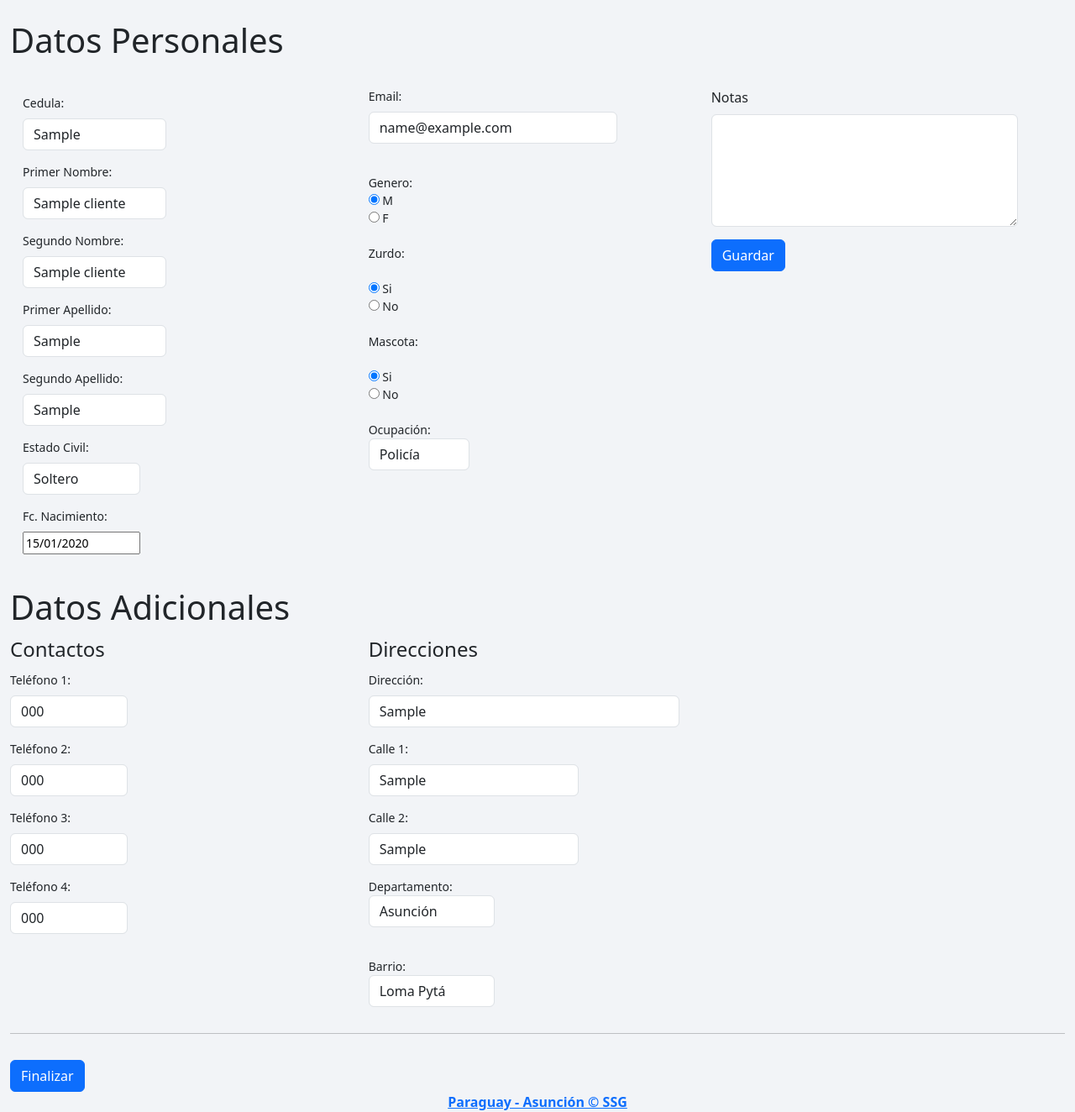
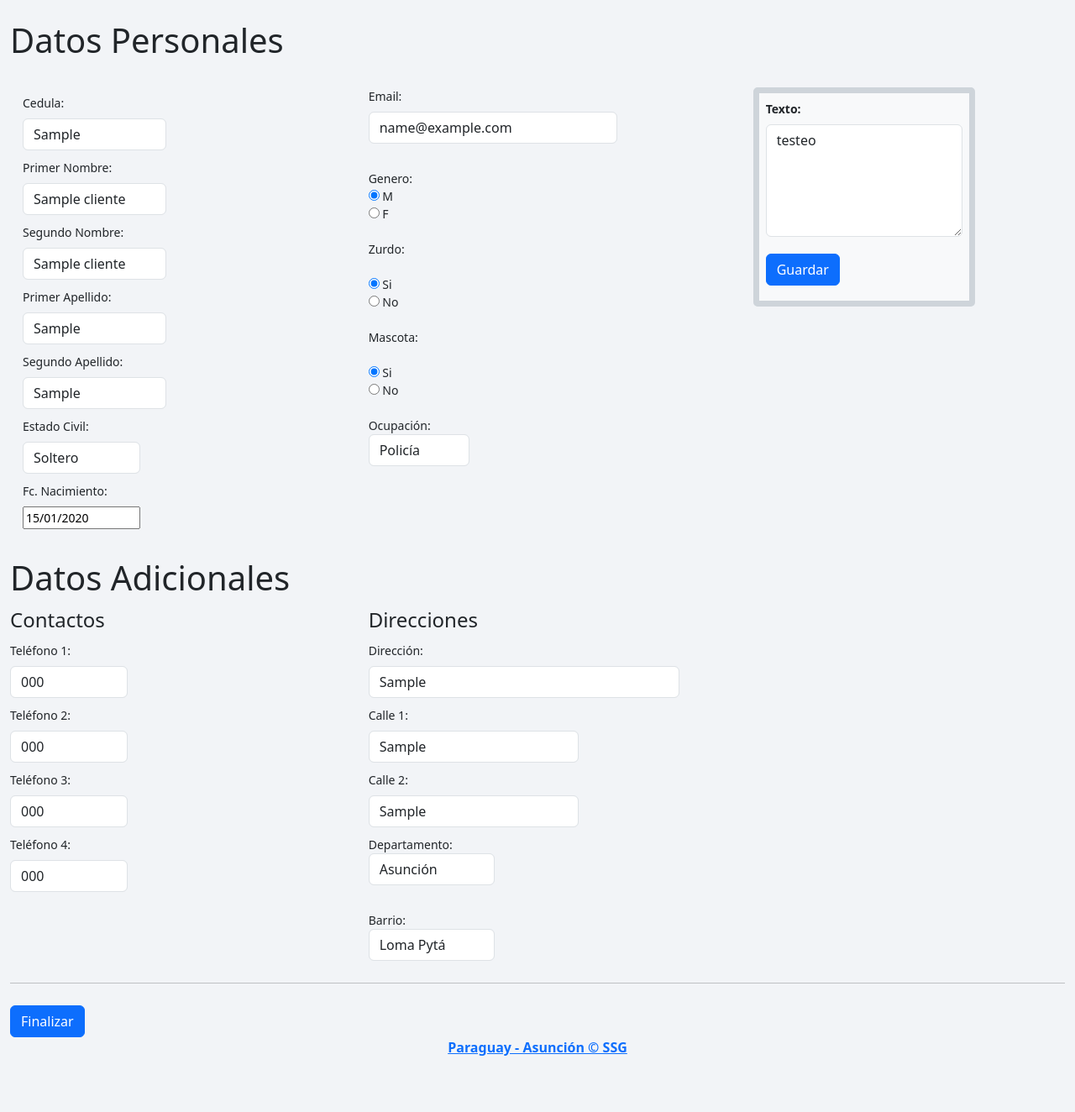
Before and after one commit to Samaniek/ssg_televentas, a Django app: page /cliente/ in a window 1280 px wide. Shown: the whole page at 84% size. After the commit the page ends 1257 px from the top, so only its background shows below. Run offline with Django 5.2, Linux system fonts and the light colour scheme; tables that the repository leaves empty hold one stand-in row (values such as "Sample post"); some libraries are stand-ins or nearby versions.

Commit message:
actualizando el formulario de Notas

```diff
--- a/callssg/callssg/forms.py
+++ b/callssg/callssg/forms.py
@@ -32,4 +32,7 @@ class ClienteForm(forms.ModelForm):
 class NotasForm(forms.ModelForm):
     class Meta:
         model = Notas
-        fields = ['notas']
+        fields = ['texto']
+        widgets = {
+            'cliente': forms.HiddenInput()
+        }
--- a/callssg/callssg/models.py
+++ b/callssg/callssg/models.py
@@ -1,5 +1,4 @@
 from django.db import models
-
 
 class Cliente(models.Model):
 
@@ -32,19 +31,12 @@ class Meta:
 
 
 class Notas(models.Model):
-    notas = models.TextField(blank=True, null=True, max_length=255)
+    cliente = models.ForeignKey(Cliente, on_delete=models.CASCADE)
+    texto = models.TextField()
+    fecha = models.DateTimeField(auto_now_add=True)
 
     def __str__(self):
-        return self.notas[:50]  # Retorna los primeros 50 caracteres del contenido como representación de cadena
-
-
-
-
-
-
-
-
-
+        return self.texto
 
 
 #class Operador(models.Model):
--- a/callssg/callssg/settings.py
+++ b/callssg/callssg/settings.py
@@ -12,6 +12,7 @@ https://docs.djangoproject.com/en/5.0/ref/settings/
 
 from pathlib import Path
 import mysql.connector
+import os
 
 # Build paths inside the project like this: BASE_DIR / 'subdir'.
 BASE_DIR = Path(__file__).resolve().parent.parent
@@ -56,7 +57,7 @@ ROOT_URLCONF = 'callssg.urls'
 TEMPLATES = [
     {
         'BACKEND': 'django.template.backends.django.DjangoTemplates',
-        'DIRS': [],
+        'DIRS': [os.path.join(BASE_DIR, 'templates')],
         'APP_DIRS': True,
         'OPTIONS': {
             'context_processors': [
--- a/callssg/callssg/static/css/main.css
+++ b/callssg/callssg/static/css/main.css
@@ -9,11 +9,11 @@ fieldset {
 }
 
 .form-group {
-   margin-bottom: 15px;
+   margin-bottom: 10px;
 }
 
 .btn {
-   margin-top: 15px;
+   margin-top: 10px;
 }
 
 .form-control {
@@ -30,4 +30,25 @@ fieldset {
 
 .container_notas {
    padding-right: 100px;
+   font-size: 14px;
 }
+
+
+.container_notas {
+   background-color: #f8f9fa;
+   border: 7px solid #ced4da;
+   border-radius: 5px;
+   padding: 8px;
+}
+
+.container_notas form {
+   margin-bottom: 0; /* Para eliminar el espacio inferior entre el formulario y el botón */
+}
+
+.container_notas label {
+   font-weight: bold;
+}
+
+.container_notas textarea {
+   margin-bottom: 10px;
+}
--- a/callssg/callssg/templates/cliente.html
+++ b/callssg/callssg/templates/cliente.html
@@ -139,8 +139,8 @@
                                 </td>
                                 <br>
                                 <br>
+
                                 <!-- Ocupación -->
-                                {{ form.as_p }}
                                 <td align="center">Ocupación:</td>
                                 <div class="container_bloque_seleccion">
                                     <div class="form-group">
@@ -158,21 +158,14 @@
                                 </div>
                             </fieldset>
                         </div>
-
-                        <!-- Tercera columna -->
-                        <div class="col-md-4" style="padding-left: 100px;"> <!-- Mover el bloque notas -->
-                            <!-- NOTAS-->
+                           <!-- Notas -->
+                            <div class="col-md-4" style="padding-left: 150px;">
                                 <div class="container_notas">
-                                <form method="post" action="{% url 'agregar_notas' %}">
+                                    <form method="post" action="{% url 'clientes_view' %}">
                                         {% csrf_token %}
-                                    {{ form.as_p }}
                                         <div class="form-group">
-                                        <label for="Notas">Notas</label>
-                                        <textarea class="form-control" rows="5" id="notas" name="notas" style="width: 170%;">
-                                            {% for nota in notas_guardadas %}
-                                            {{ nota.notas }}
-                                            {% endfor %}
-                                        </textarea>
+                                            <label for="notas_texto" class="form-label">Texto:</label>
+                                            <textarea class="form-control" id="notas_texto" name="notas_texto" rows="5" style="width: 100%;">{% if ultima_nota %}{{ ultima_nota.texto }}{% else %}testeo{% endif %}</textarea>
                                             <button type="submit" class="btn btn-primary">Guardar</button>
                                         </div>
                                     </form>
--- a/callssg/callssg/urls.py
+++ b/callssg/callssg/urls.py
@@ -3,8 +3,8 @@ from django.urls import path
 from . import views
 
 urlpatterns = [
-    path('cliente/', views.clientes_view, name='cliente'),
-    path('agregar_notas/', views.agregar_notas, name='agregar_notas'),
+    path('cliente/', views.clientes_view, name='clientes_view'),
+    #path('agregar_notas/', views.agregar_notas, name='agregar_notas'),
     #path('cliente/<str:cliente_cedula>/', views.clientes_view, name='cliente_view'),
     #path('cliente/', views.guardar_cliente, name='guardar_cliente'),  # Nueva ruta para manejar el guardado del cliente
     #path('cliente/', views.clientes_view, name='cliente'),
--- a/callssg/callssg/views.py
+++ b/callssg/callssg/views.py
@@ -2,7 +2,7 @@ from django.core.paginator import Paginator
 from django.shortcuts import render, redirect
 from .models import Cliente, Notas
 from .forms import NotasForm
-
+from django.shortcuts import get_object_or_404
 #from .forms import ClienteForm
 
 def clientes_view(request):
@@ -18,46 +18,39 @@ def clientes_view(request):
     # Obtener la página actual
     page_obj = paginator.get_page(page_number)
 
-    # Renderizar la plantilla con los datos paginados
-    context = {'page_obj': page_obj}
-    return render(request, 'cliente.html', context)
+    # Obtener la cédula del cliente actual, si no se proporciona, tomar el primer cliente de la base de datos
+    cliente_id = request.POST.get('cliente')
+    if not cliente_id:
+        primer_cliente = clientes.first()
+        if not primer_cliente:
+            return HttpResponse("No hay clientes en la base de datos")  # O maneja de alguna otra manera si no hay clientes
+        cliente_id = primer_cliente.cedula
 
+    # Obtener el cliente actual
+    cliente = get_object_or_404(Cliente, cedula=cliente_id)
 
-def agregar_notas(request):
+    # Obtener la última nota del cliente
+    ultima_nota = cliente.notas_set.last()
+
     if request.method == 'POST':
         form = NotasForm(request.POST)
         if form.is_valid():
-            form.save()
-            notas = form.cleaned_data['notas']
-            print("Notas guardadas:", notas)  # Agregar este print para verificar el guardado de las notas
+            nota_texto = form.cleaned_data['texto']
+            if ultima_nota:
+                # Si ya hay una nota para este cliente, actualízala
+                ultima_nota.texto = nota_texto
+                ultima_nota.save()
+            else:
+                # Si no hay una nota para este cliente, crea una nueva
+                nueva_nota = Notas(cliente=cliente, texto=nota_texto)
+                nueva_nota.save()
+            return redirect('clientes_view')  # Redirige a la vista para evitar resubmitir el formulario
+    else:
+        form = NotasForm(initial={'cliente': cliente_id})  # Inicializa el formulario con el ID del cliente
 
-            # Recuperar las notas guardadas en la base de datos
-            notas_guardadas = Notas.objects.all()  # Asegúrate de importar el modelo Notas
-            print("Notas recuperadas de la base de datos:", notas_guardadas)  # Agregar este print para verificar las notas recuperadas
-
-            return redirect('cliente')  # Redirigir a la página de clientes si el formulario es válido
-    else:
-        form = NotasForm()
-
-    # Recuperar las notas guardadas en la base de datos
-    notas_guardadas = Notas.objects.all()
-    return render(request, 'agregar_notas.html', {'form': form, 'notas_guardadas': notas_guardadas})
-
-
-
-
-
-
-
-
-
-
-
-
-
-
-
-
+    # Renderizar la plantilla con los datos paginados y el formulario de notas
+    context = {'page_obj': page_obj, 'form': form, 'ultima_nota': ultima_nota}
+    return render(request, 'cliente.html', context)
 
 """
 def agregar_notas(request):
```
Also changed, not shown: callssg/callssg/templates/notas.html (deleted, +0 -15 lines). Lines whose indentation alone changed are shown as unchanged.
